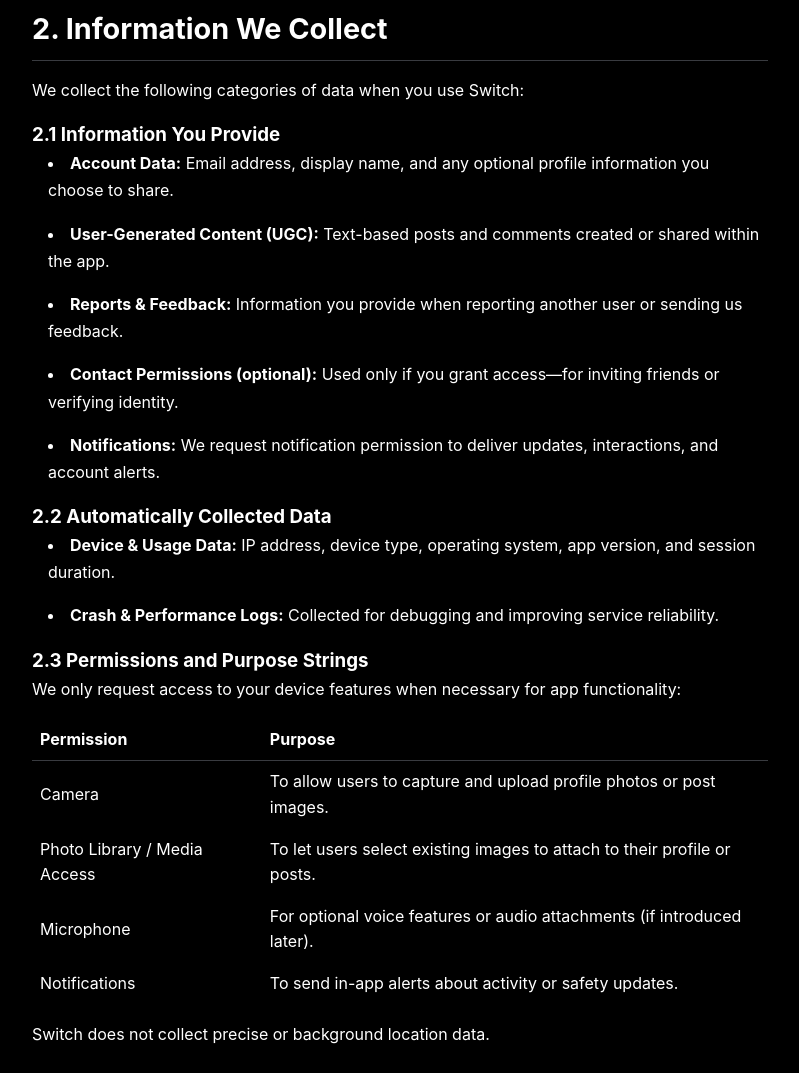
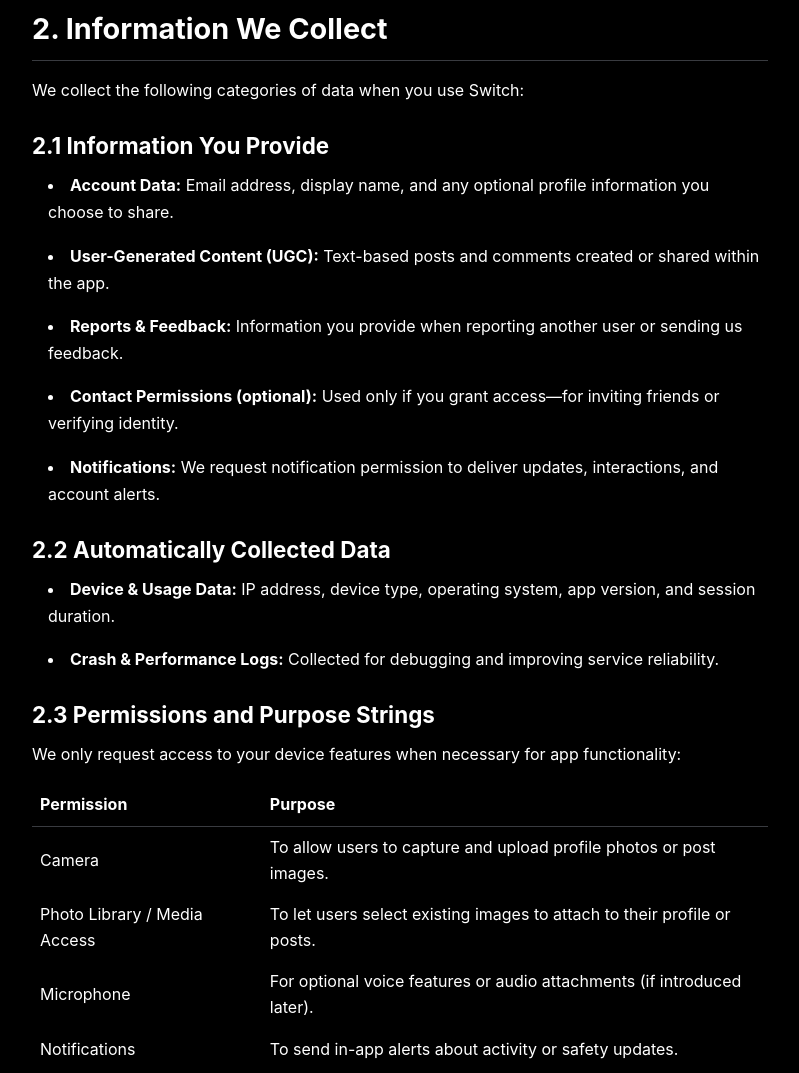
Before and after one commit to switch-notsnitch/Landing-Page, a plain HTML site: page privacy.html in a window 1280 px wide. Shown: the part 900-1973 px from the top of the page, without its empty margins (240-1039 px from the left). Drawn offline with Linux system fonts and the light colour scheme.

Commit message:
Update privacy.html

```diff
--- a/privacy.html
+++ b/privacy.html
@@ -37,6 +37,13 @@
             border-bottom: 1px solid #393b40;
             /* fallback for --gray-300 */
             padding-bottom: 0.5rem;
+        }
+
+        .legal-container h3 {
+            color: #fff;
+            font-size: 1.4rem;
+            margin-top: 1.5rem;
+            margin-bottom: 0.5rem;
         }
 
         .legal-container p,
```
